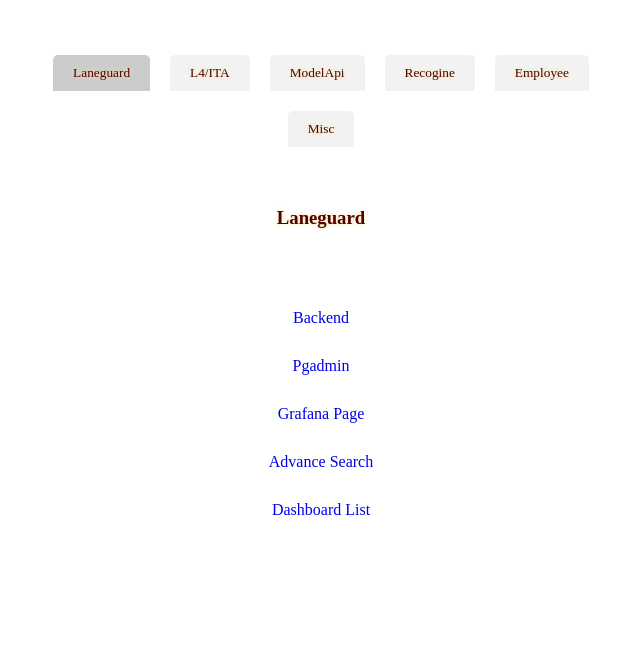
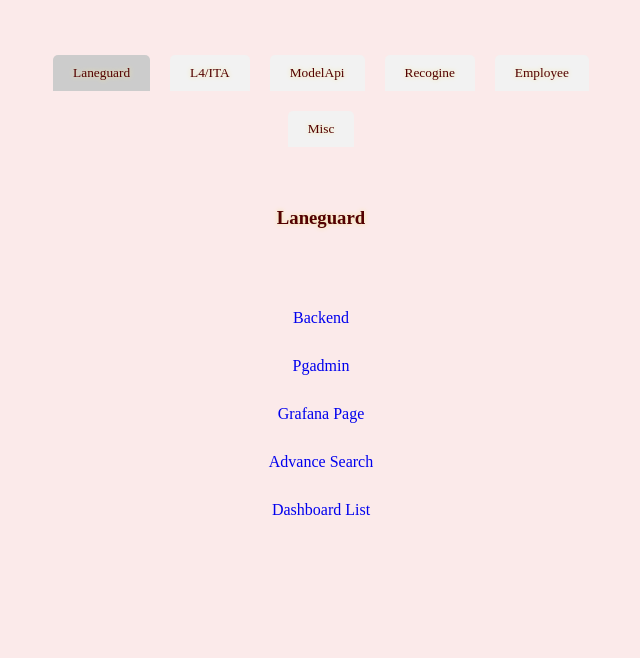
Before and after one commit to RecoginePilot/RecoCloud-Rose, a plain HTML site: page app/home/index.html in a window 1280 px wide. Shown: the part 142-800 px from the top of the page, without its empty margins (319-959 px from the left). Drawn offline with Linux system fonts and the light colour scheme.

Commit message:
feat: update the design

```diff
--- a/app/home/index.css
+++ b/app/home/index.css
@@ -8,6 +8,7 @@
   /* font-family: Arial, sans-serif; */
   /* Elegant font */
   box-sizing: border-box;
+  background: #fbeaea;
 
 }
 
```
